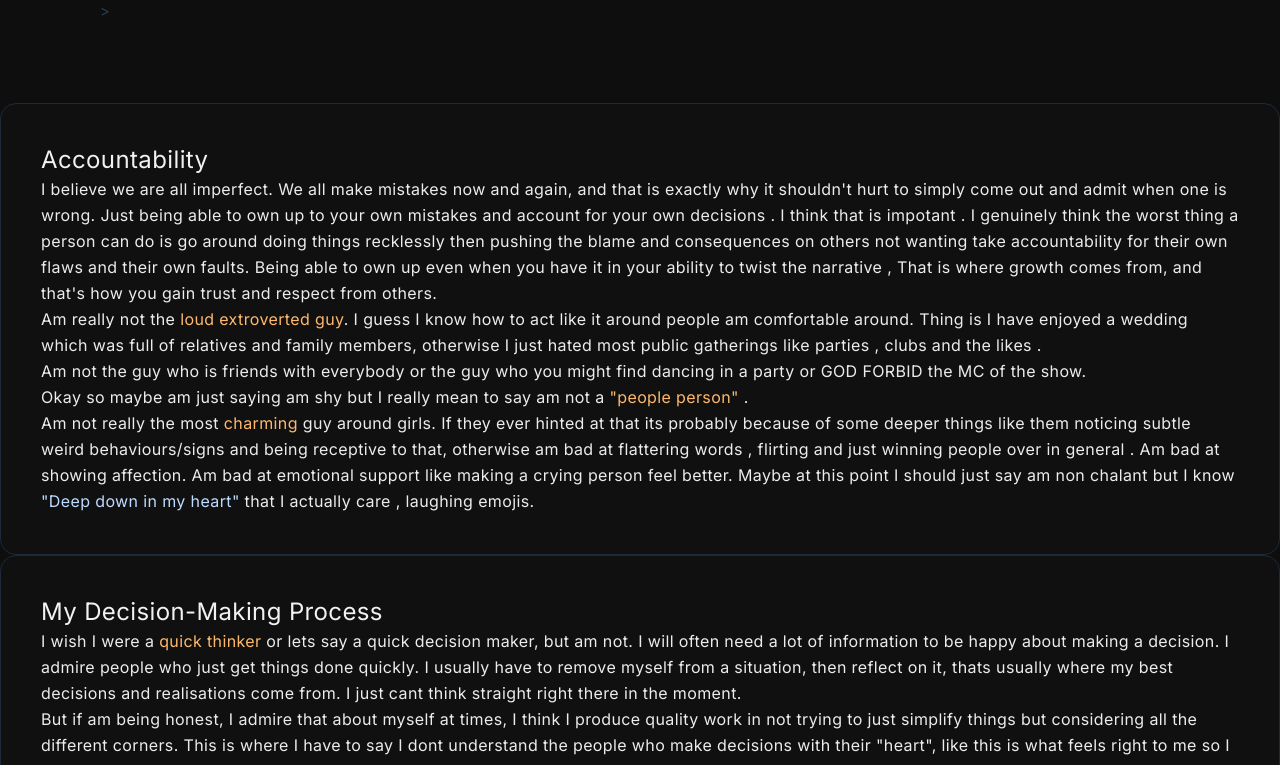
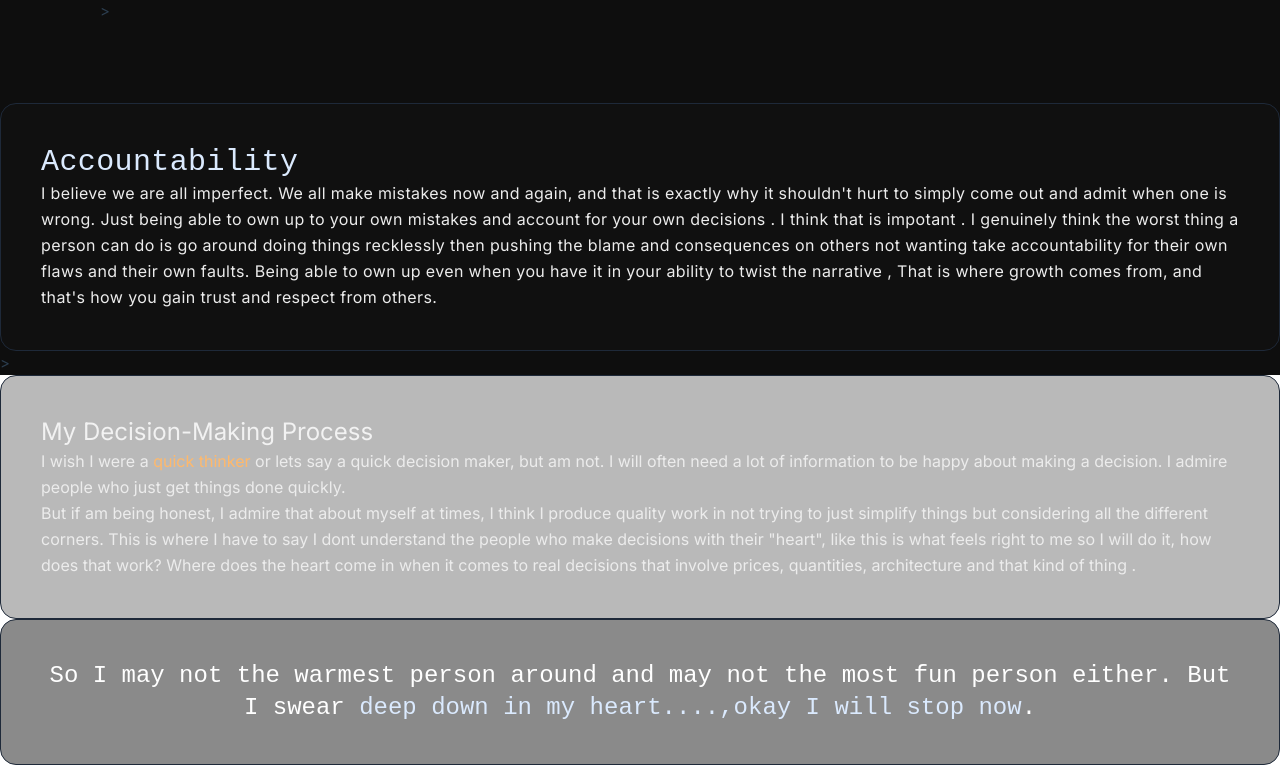
Before and after one commit to talkie-sir/ishmaelcv, a Vue app: page /about in a window 1280 px wide. Shown: the part 675-1440 px from the top of the page. Built offline with nearby package versions, Linux system fonts and the light colour scheme; a web font is replaced by a local one.

Commit message:
removed too perfsonal information

```diff
--- a/src/components/character.vue
+++ b/src/components/character.vue
@@ -43,43 +43,23 @@ The things that keep you up at night, the things that put you in defense mode, w
         </div>
       </div>
 
-      <!-- What I'm Not Section -->
-      <div class="animate-fade-in-up space-y-25" style="animation-delay: 0.6s">
+      <!-- Chill Guy Section -->
+      <div class="animate-fade-in-up" style="animation-delay: 0.3s">
         <div class="border border-gray-800 bg-neutral-900/30 backdrop-blur-sm rounded-2xl p-6 md:p-10">
-          <h3 class="text-customwhitepink30 font-bold text-xl md:text-2xl mb-4">Accountability</h3>
-
-          <div class="space-y-6">
-            <p class="text-customgray0 text-sm md:text-base leading-relaxed font-inter">
-              I believe we are all imperfect. We all make mistakes now and again, and that is exactly why it shouldn't
+          <h2 class="text-blue-100 font-bold text-2xl md:text-3xl mb-4 font-special-gothic">Accountability</h2>
+          <p class="text-customgray0 text-sm md:text-base leading-relaxed font-inter">
+             I believe we are all imperfect. We all make mistakes now and again, and that is exactly why it shouldn't
               hurt to simply come out and admit when one is wrong. Just being able to own up to your own mistakes and
               account for your own decisions .  I
               think that is impotant . I genuinely think the worst thing a person can do is go around doing things recklessly then
               pushing the blame and consequences on others not wanting take accountability for their own flaws and their own faults.
               Being able to own up even when you have it in your ability to twist the narrative , That is where growth comes from, and that's how
                you gain trust and respect from others.
-            </p>
-
-            <p class="text-customgray0 text-sm md:text-base leading-relaxed font-inter">
-              Am really not the <strong class="text-orange-300">loud extroverted guy</strong>. I guess I know how to act like it around people am comfortable around.
-              Thing is I have enjoyed a wedding which was full of relatives and family members, otherwise I just hated most public
-              gatherings like parties , clubs and the likes .<br> Am not the guy who is friends
-              with everybody or the guy who you might find dancing in a party or GOD FORBID the MC of the show.
-              <br>
-              Okay so maybe am just saying am shy but I really mean to say am not a <strong class="text-orange-300">"people person"</strong> .
-            </p>
-
-            <p class="text-customgray0 text-sm md:text-base leading-relaxed font-inter">
-              Am not really the most <strong class="text-orange-300">charming</strong> guy around girls. If they ever hinted at that
-              its probably because of some deeper things like them noticing subtle weird behaviours/signs and
-              being receptive to that, otherwise am bad at flattering words , flirting and just winning people over
-              in general .
-              Am bad at showing affection. Am bad at emotional support like making a crying person feel better.
-              Maybe at this point I should just say am non chalant but I know <strong class="text-blue-200">"Deep down in my heart"</strong> that I actually care ,
-              laughing emojis.
-            </p>
-          </div>
+          </p>
+          </div>>
         </div>
       </div>
+
 
       <!-- Decision Making Section -->
       <div class="animate-fade-in-up" style="animation-delay: 0.9s">
@@ -89,15 +69,13 @@ The things that keep you up at night, the things that put you in defense mode, w
           <p class="text-customgray0 text-sm md:text-base leading-relaxed font-inter">
             I wish I were a <strong class="text-orange-300">quick thinker</strong> or lets say a quick decision maker, but am not. I will often
             need a lot of information to be happy about making a decision. I admire people who just get things
-            done quickly. I usually have to remove myself from a situation, then reflect on it, thats usually
-            where my best decisions and realisations come from. I just cant think straight right there in the moment.
+            done quickly.
             <br>But if
             am being honest, I admire that about myself at times, I think I produce quality work in not trying
             to just simplify things but considering all the different corners. This is where I have to say I dont
             understand the people who make decisions with their "heart", like this is what feels right to me so I
             will do it, how does that work? Where does the heart come in when it comes to real decisions that involve
-            prices, quantities, architecture and what not. But if am being real, those people usually do design and
-            that kind of thing.
+            prices, quantities, architecture and that kind of thing .
           </p>
         </div>
       </div>
@@ -111,8 +89,6 @@ The things that keep you up at night, the things that put you in defense mode, w
           </p>
         </div>
       </div>
-
-    </div>
 </template>
 
 <style scoped>
```
